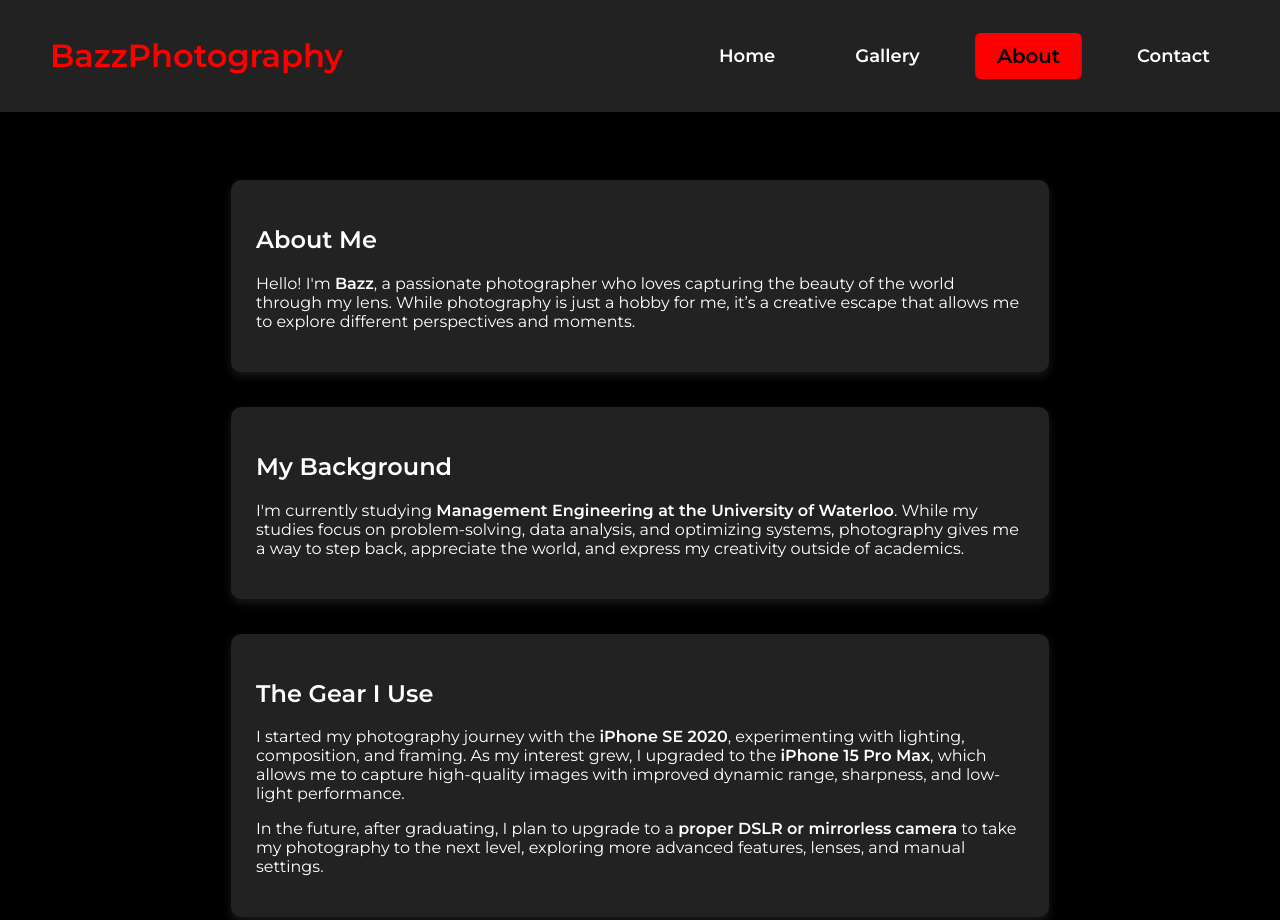
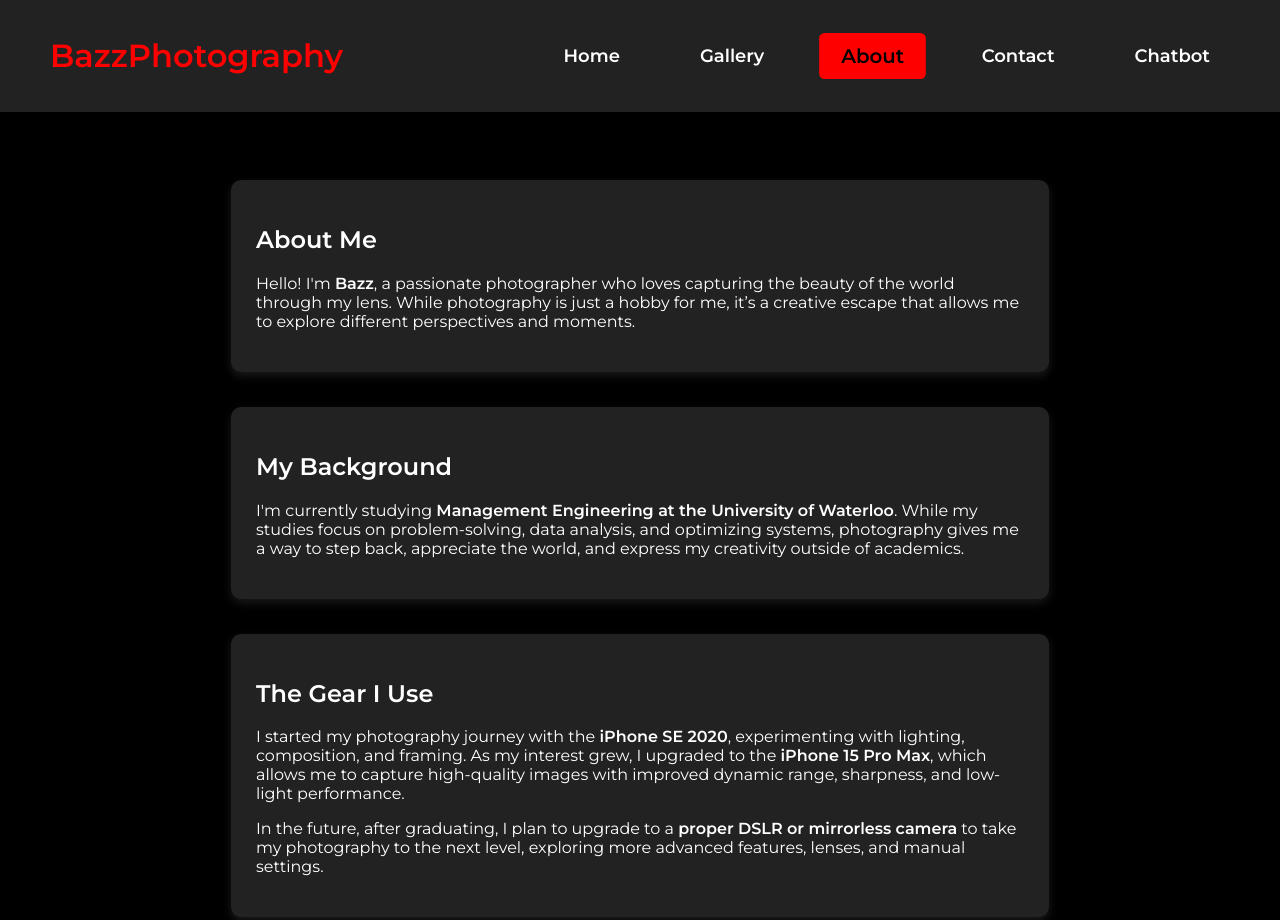
Before and after one commit to Intehad-Lasker/Photography-Website, a plain HTML site: page about.html in a window 1280 px wide. Shown: the top 920 px of the page. Drawn offline with Linux system fonts and the light colour scheme.

Commit message:
Added Chatbot tab to navbar

```diff
--- a/about.html
+++ b/about.html
@@ -15,6 +15,7 @@
                 <li><a href="gallery.html">Gallery</a></li>
                 <li><a href="about.html" class="active">About</a></li>
                 <li><a href="contact.html">Contact</a></li>
+                <li><a href="chatbot.html">Chatbot</a></li>
             </ul>
         </nav>
     </header>
```
Also changed, not shown: buildings.html (+1 -0 lines), cars.html (+1 -0 lines), city.html (+1 -0 lines), contact.html (+1 -0 lines), gallery.html (+1 -0 lines), index.html (+1 -0 lines), nature.html (+1 -0 lines), ocean.html (+1 -0 lines), rain.html (+1 -0 lines), sky.html (+1 -0 lines), snow.html (+1 -0 lines), sunsets.html (+1 -0 lines).
